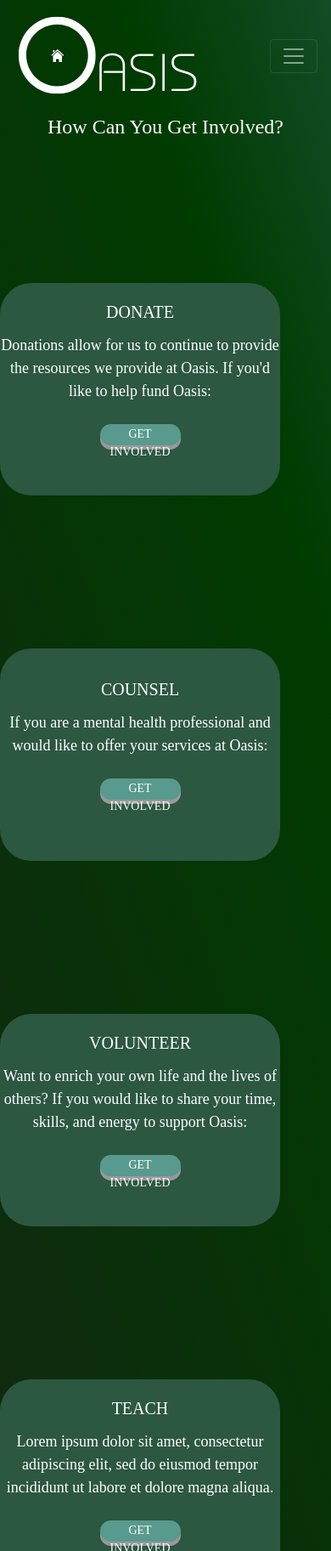
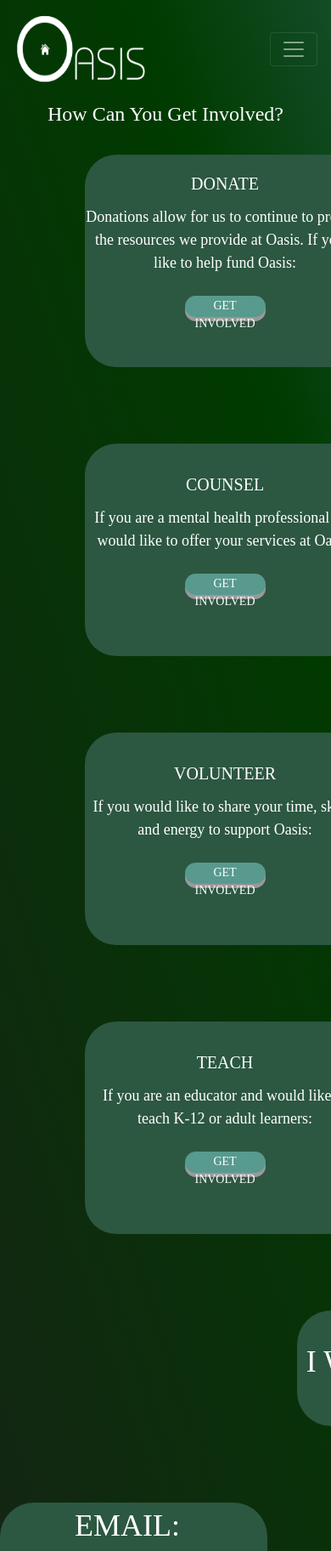
Before and after one commit to Serene-Valley/Oasis, a plain HTML site: page support.html in a window 390 px wide. Shown: the top 1825 px of the page at 85% size. Drawn offline with nearby package versions, Linux system fonts and the light colour scheme; a web font is replaced by a local one.

Commit message:
Updated Moblie Query

```diff
--- a/support.css
+++ b/support.css
@@ -23,10 +23,10 @@ a {
   display: flex;
   margin-top: 25px;
 }
-/*#logo {*/*/
-/*  width: 160px;*/
-/*  height: 100px;*/
-/*}*/
+#logo {
+ width: 160px;
+ height: 90px;
+}
 .site-navigation ul, .site-navigation li {
   display: none;
 }
@@ -212,29 +212,23 @@ main {
 @media(max-width: 600px) {
 #page-heading {
   font-size: 24px;
+  margin-bottom:30px;
 }
 
 #ways-to-support{
  display: grid;
  grid-template-rows:repeat(4,1fr);
-  }
-
-.box2 {
-  display: flex;
-  flex-direction:column;
-  margin-bottom: 30px;
-  }
-
-#icon {
-  height: 80px;
-  width: 75px;
-  padding-left:135px;
 }
 
-#support-info {
+#icon{
+  display:none;
+}
+#support-info{
   height: 250px;
   width: 330px;
   border-radius: 37px;
+  margin-right: 100px;
+  margin-left: 100px;
 }
 
 #sub-heading {
@@ -258,6 +252,14 @@ main {
   margin-bottom: 60px;
 }
 
+
+
+#Input-Heading-Box{
+width:471px;
+height:136px;
+border-radius:40px;
+}
+
 #Input-Box{
   height:330px;
   width: 315px;
@@ -265,4 +267,6 @@ main {
 }
 
 
+
+
 }
--- a/support.html
+++ b/support.html
@@ -53,7 +53,7 @@
         <div class="box1">
             <p id="page-heading"> How Can You Get Involved? </p>
         </div>
-
+<div id= "ways-to-support">
         <div class="box2">
             <img id="icon" src="support-images/donation-outline.svg"></img>
             <div id="support-info">
@@ -93,7 +93,7 @@
                     VOLUNTEER
                 </p>
                 <p id="support-description">
-                    Want to enrich your own life and the lives of others? If you would like to share your time, skills, and energy to support Oasis:
+                     If you would like to share your time, skills, and energy to support Oasis:
                 </p>
                 <div id="button-box">
                     <button type="button" class="get-involved">
@@ -109,7 +109,7 @@
                     TEACH
                 </p>
                 <p id="support-description">
-                    Lorem ipsum dolor sit amet, consectetur adipiscing elit, sed do eiusmod tempor incididunt ut labore et dolore magna aliqua.
+                    If you are an educator and would like to teach K-12 or adult learners:
                 </p>
                 <div id="button-box">
                     <button type="button" class="get-involved">
@@ -139,6 +139,7 @@
                     SUBMIT
                 </button>
             </div>
+        </div>
     </main>
 
     <footer class="site-footer">
```
